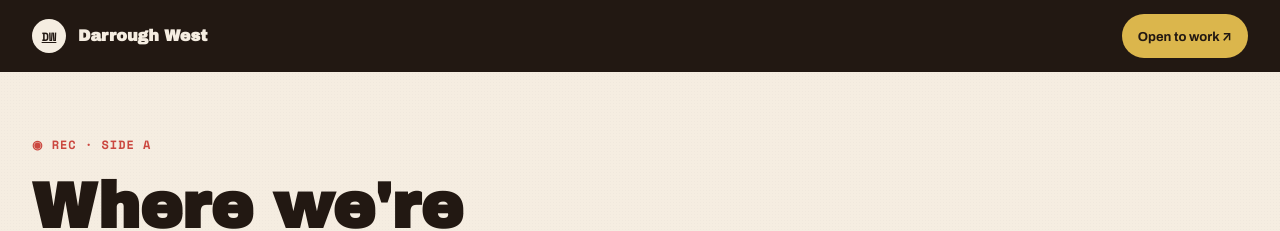
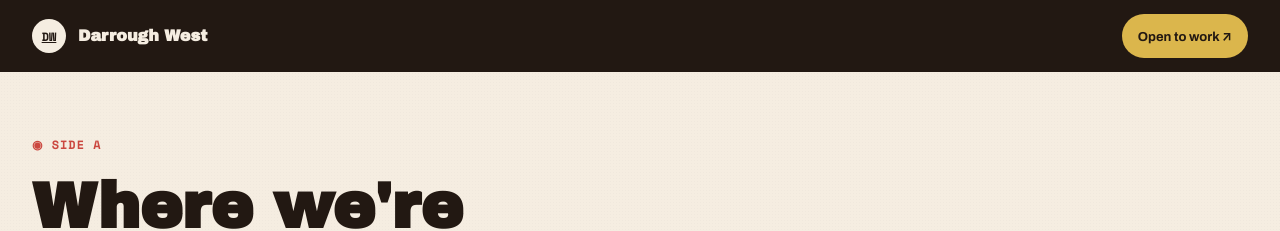
Before and after one commit to darroughw/freelancer, a Next.js app: page / in a window 1280 px wide. Shown: the top 231 px of the page. Built offline with nearby package versions, Linux system fonts and the light colour scheme.

Commit message:
adding new theme

```diff
--- a/app/page.tsx
+++ b/app/page.tsx
@@ -102,7 +102,7 @@ export default function Page() {
 
       <main id="main-content">
         <section className="masthead">
-          <div className="masthead-eyebrow">◉ REC · SIDE A</div>
+          <div className="masthead-eyebrow">◉ SIDE A</div>
           <h1 className="masthead-title">
             Where we're going,
             <br />
@@ -231,7 +231,7 @@ export default function Page() {
         <section id="contact" className="contact-section contact-section--with-nav">
           <div className="contact-grid">
             <div className="contact-main">
-              <div className="contact-label">◉ REC · SIDE B</div>
+              <div className="contact-label">◉ SIDE B</div>
               <ContactCTA />
               <div className="contact-social-row">
                 <a href="https://linkedin.com/in/darroughw" target="_blank" rel="noopener" className="contact-social-link">
```
